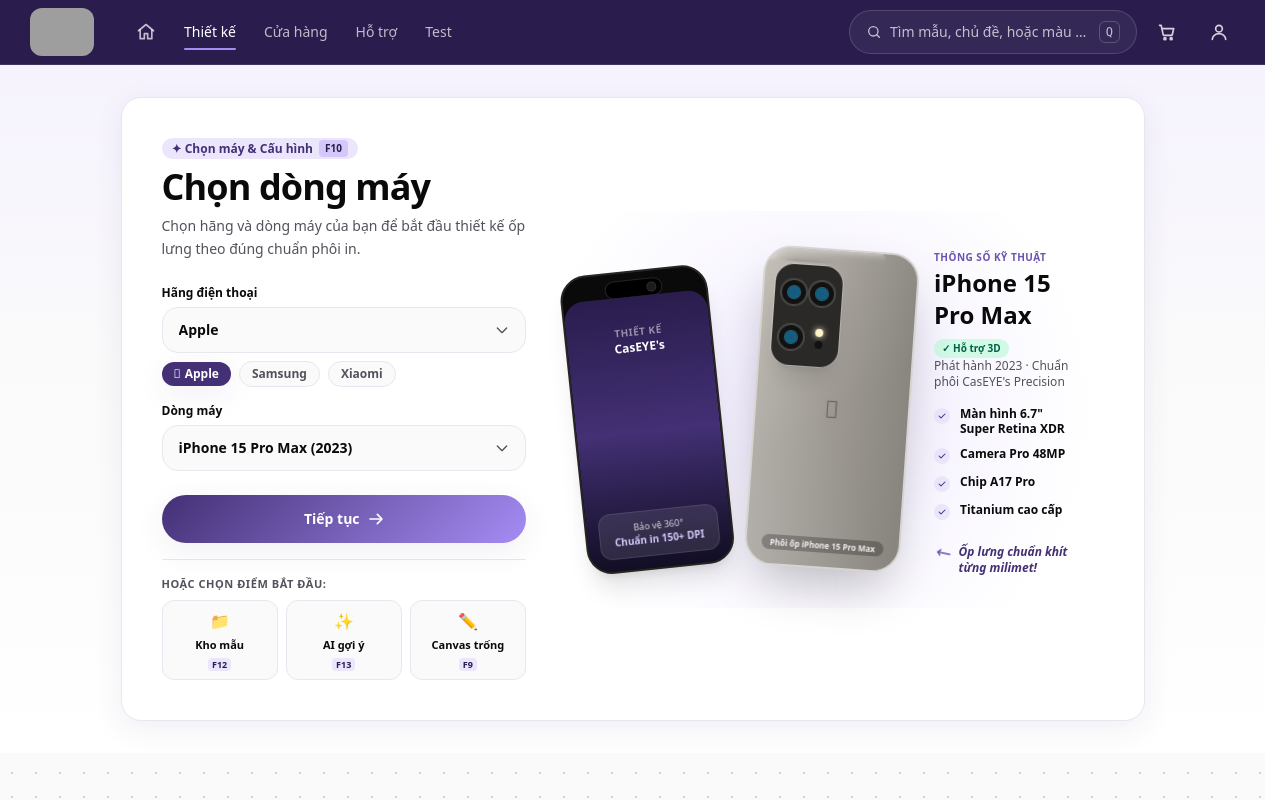
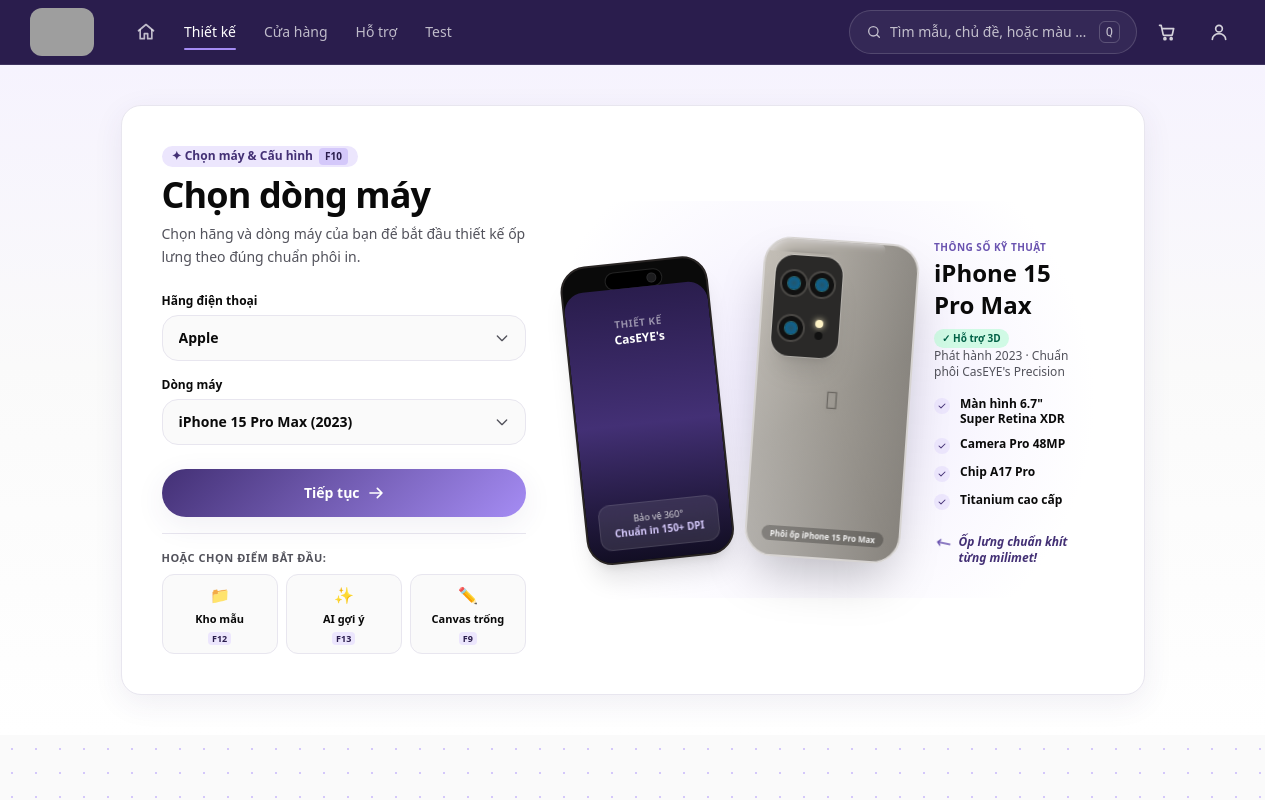
Before and after one commit to ANhat-EcoLaw-MIS/ECOMMERCE-WEB-CASEYEs, an Angular app: page /design-studio/select-model in a window 1280 px wide. Shown: the top 800 px of the page. Built offline with nearby package versions, Linux system fonts and the light colour scheme; grey boxes are pictures that could not be loaded.

Commit message:
fix(model-picker): remove duplicate brand pill buttons under dropdown

```diff
--- a/src/app/features/design-studio/components/model-picker/model-picker.html
+++ b/src/app/features/design-studio/components/model-picker/model-picker.html
@@ -55,26 +55,7 @@
               </div>
             </div>
 
-            <!-- Quick Brand Pill Selector -->
-            <div class="mt-2 flex items-center gap-2">
-              @for (brand of brands(); track brand.id) {
-                <button
-                  type="button"
-                  (click)="selectBrand(brand.id)"
-                  class="flex items-center gap-1 rounded-pill px-3 py-1 text-xs font-bold transition-all"
-                  [class]="
-                    selectedBrandId() === brand.id
-                      ? 'bg-brand-800 text-white shadow-soft'
-                      : 'border border-line bg-surface text-ink-soft hover:bg-brand-50 hover:text-brand-800'
-                  "
-                >
-                  @if (brand.slug === 'apple') {
-                    <span class="text-xs"></span>
-                  }
-                  <span>{{ brand.name }}</span>
-                </button>
-              }
-            </div>
+
           </div>
 
           <!-- Field 2: Dòng máy -->
```
